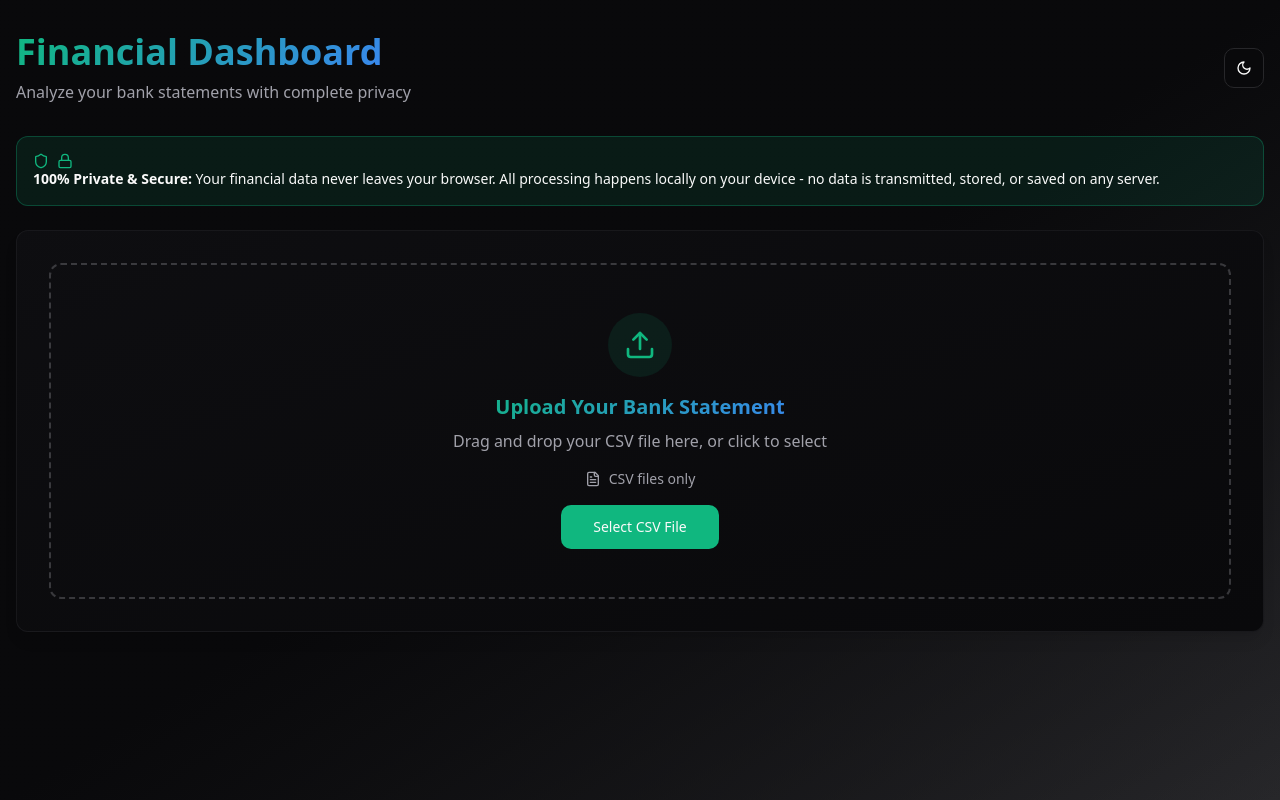
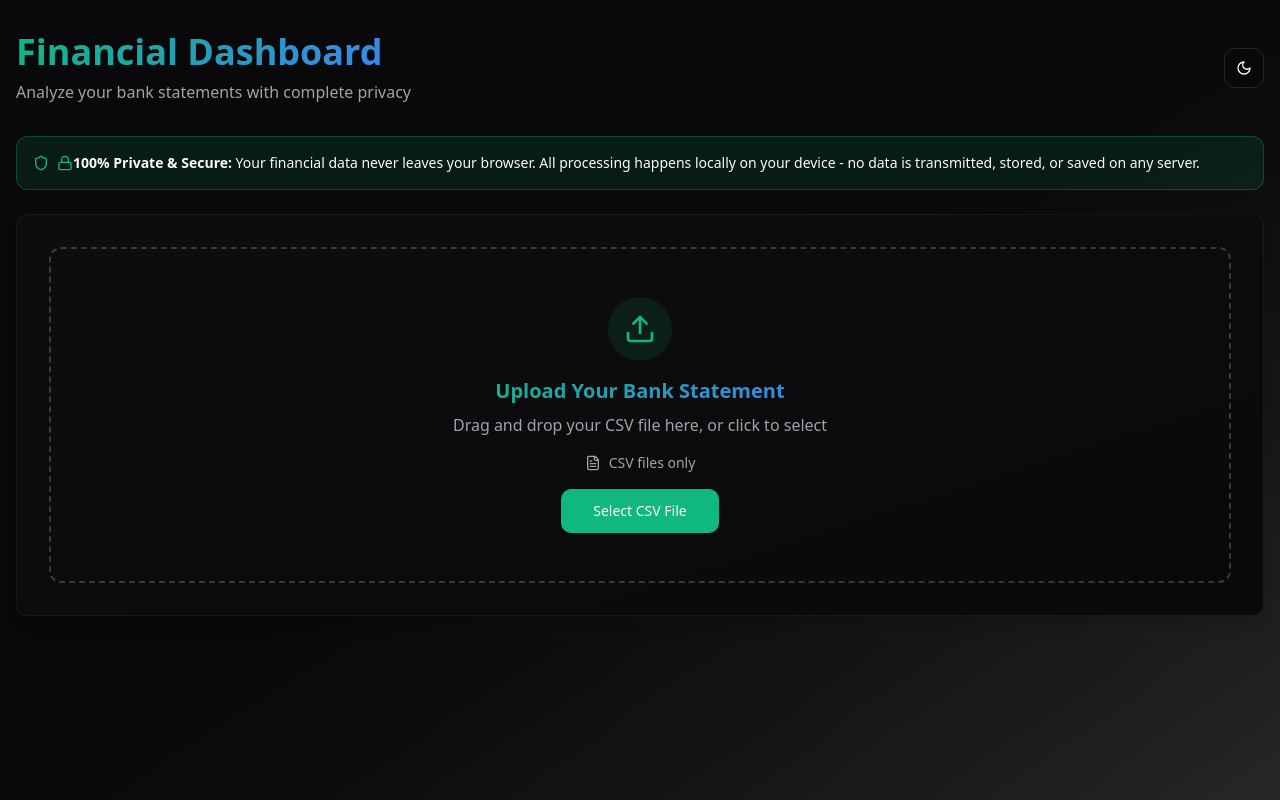
Before and after one commit to muhammedjailam/heydha-a164d0b9, a React (Vite) app: page / in a window 1280 px wide. Built offline with nearby package versions, Linux system fonts and the light colour scheme.

Commit message:
Code edited in Lovable Code Editor
Edited UI in Lovable

```diff
--- a/src/components/PrivacyDisclaimer.tsx
+++ b/src/components/PrivacyDisclaimer.tsx
@@ -3,7 +3,7 @@ import { Alert, AlertDescription } from '@/components/ui/alert';
 
 const PrivacyDisclaimer = () => {
   return (
-    <Alert className="bg-primary/10 border-primary/30 mb-6">
+    <Alert className="flex items-center bg-primary/10 border-primary/30 mb-6">
       <div className="flex items-center gap-2">
         <Shield className="h-4 w-4 text-primary" />
         <Lock className="h-4 w-4 text-primary" />
```
